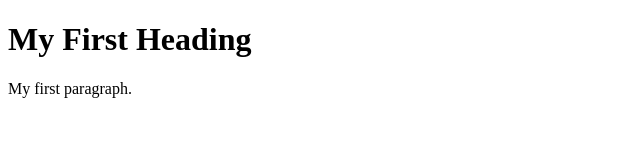
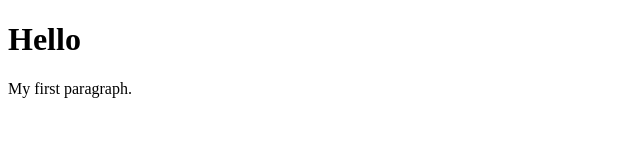
Before and after one commit to Peng-uin/Peng-uin.github.io, a plain HTML site: page index.html in a window 1280 px wide. Shown: the whole page, without its empty margins (0-640 px from the left). Drawn offline with Linux system fonts and the light colour scheme.

Commit message:
I added a Title and a Heading

```diff
--- a/index.html
+++ b/index.html
@@ -1,11 +1,11 @@
 <!DOCTYPE html>
 <html>
 <head>
-<title>Page Title</title>
+<title>Hi</title>
 </head>
 <body>
 
-<h1>My First Heading</h1>
+<h1>Hello</h1>
 <p>My first paragraph.</p>
 
 </body>
```
Also changed, not shown: .c9/metadata/environment/index.html, 2 other files.
